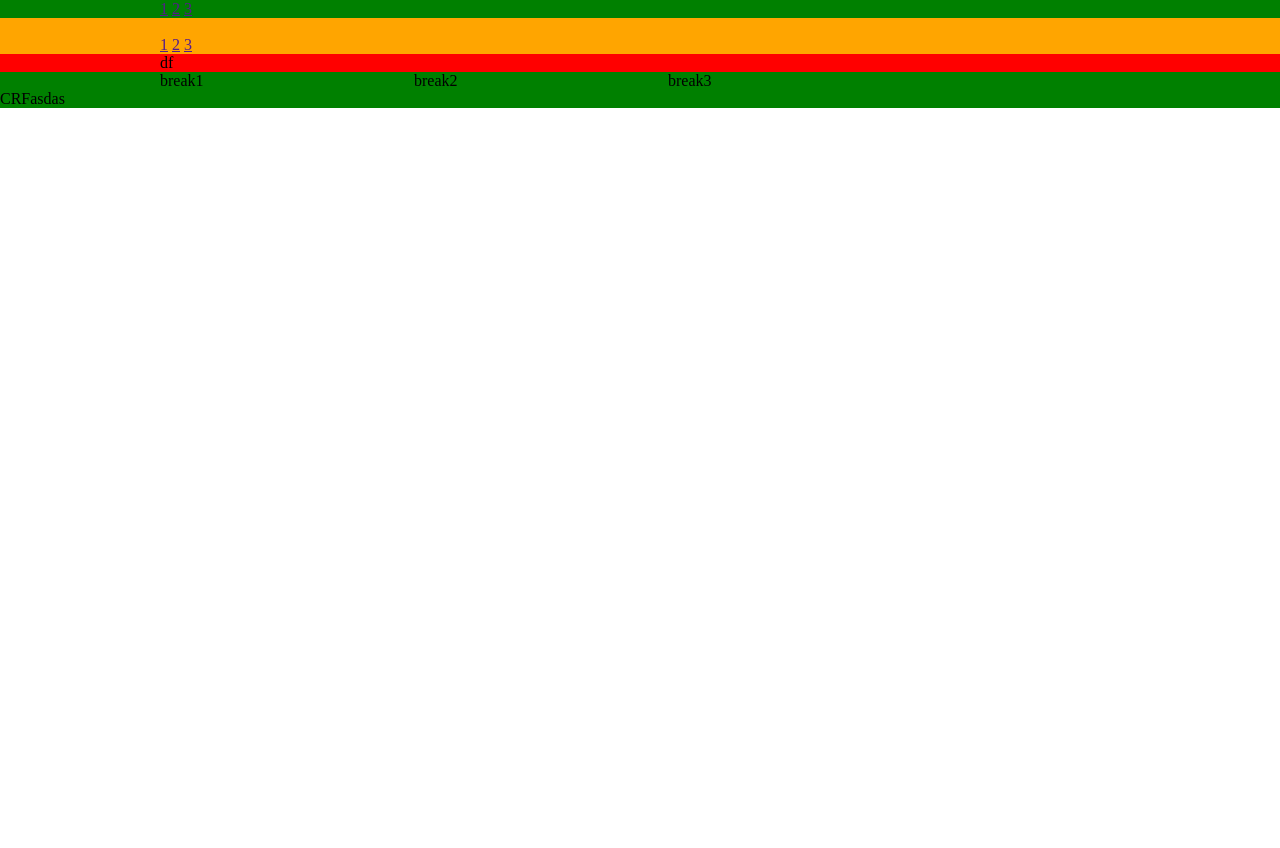
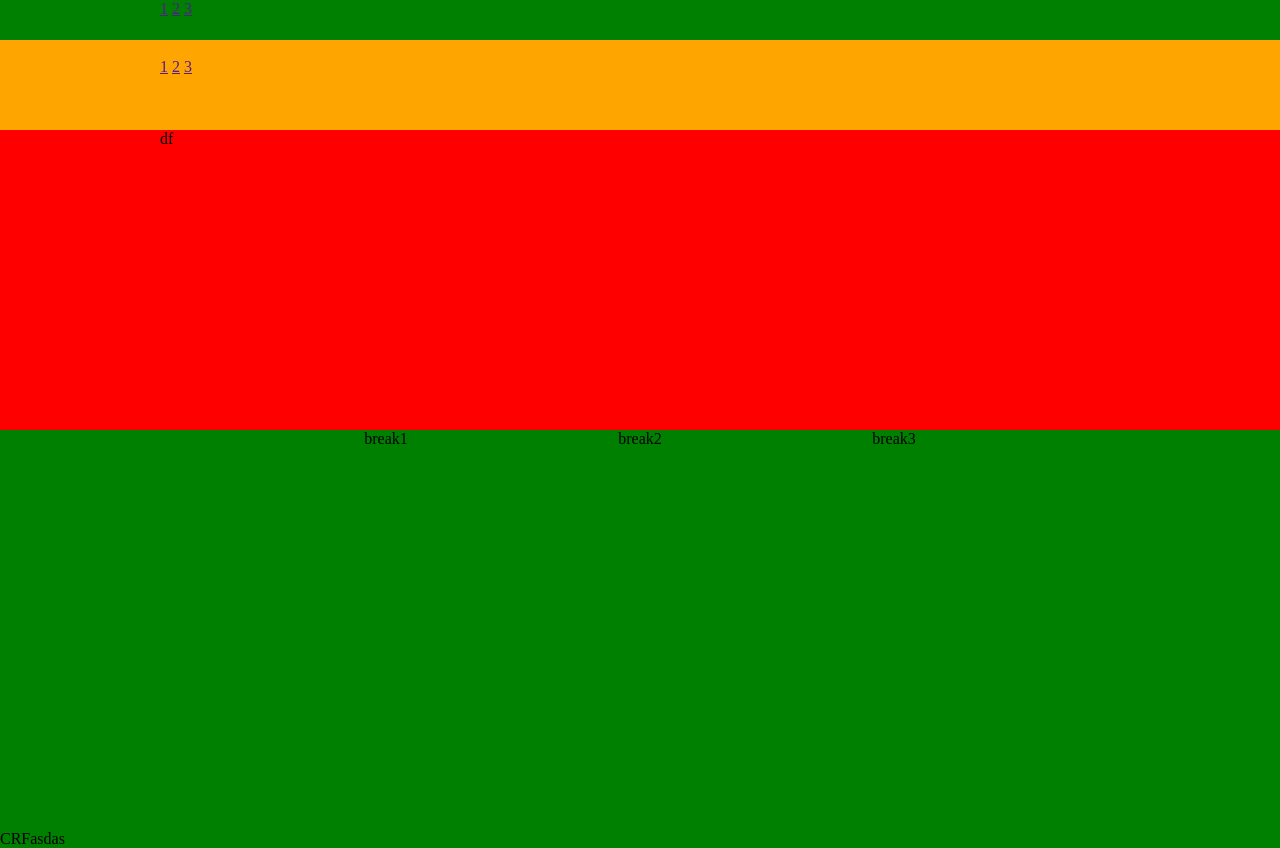
Before and after one commit to jon49/azstrut.org, a plain HTML site: page index.html in a window 1280 px wide. Before the commit the page ends 800 px from the top, so only its background shows below. Drawn offline with Linux system fonts and the light colour scheme.

Commit message:
html and css updates - structure

```diff
--- a/styles.css
+++ b/styles.css
@@ -10,6 +10,7 @@ header.primary-header {
 
 div.top-nav {
 	background-color: green;
+	height: 40px;
 }
 
 .top-nav > div {
@@ -19,6 +20,7 @@ div.top-nav {
 
 div.main-nav {
 	background-color: orange;
+	height: 90px;
 }
 
 .main-nav > div {
@@ -28,6 +30,7 @@ div.main-nav {
 
 div.hero {
 	background-color: red;
+	height: 300px;
 }
 
 .hero > div {
@@ -42,10 +45,13 @@ main {
 .breakouts {
 	width: 960px;
 	margin: 0 auto;
+	text-align: center;
 }
+
 .breakouts div {
 	display: inline-block;
 	width: 250px;
+	height: 400px;
 }
 
 .about {
```
